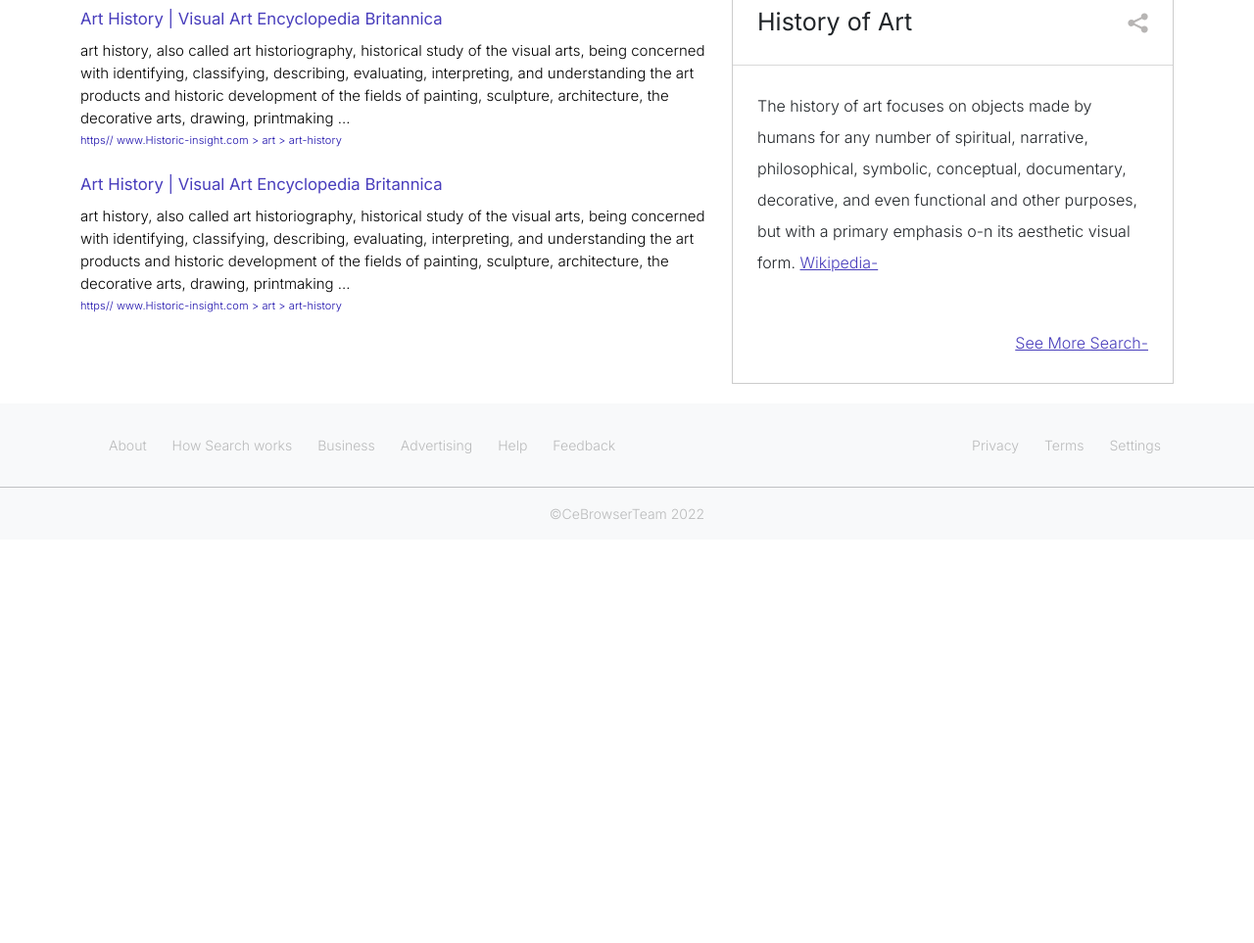
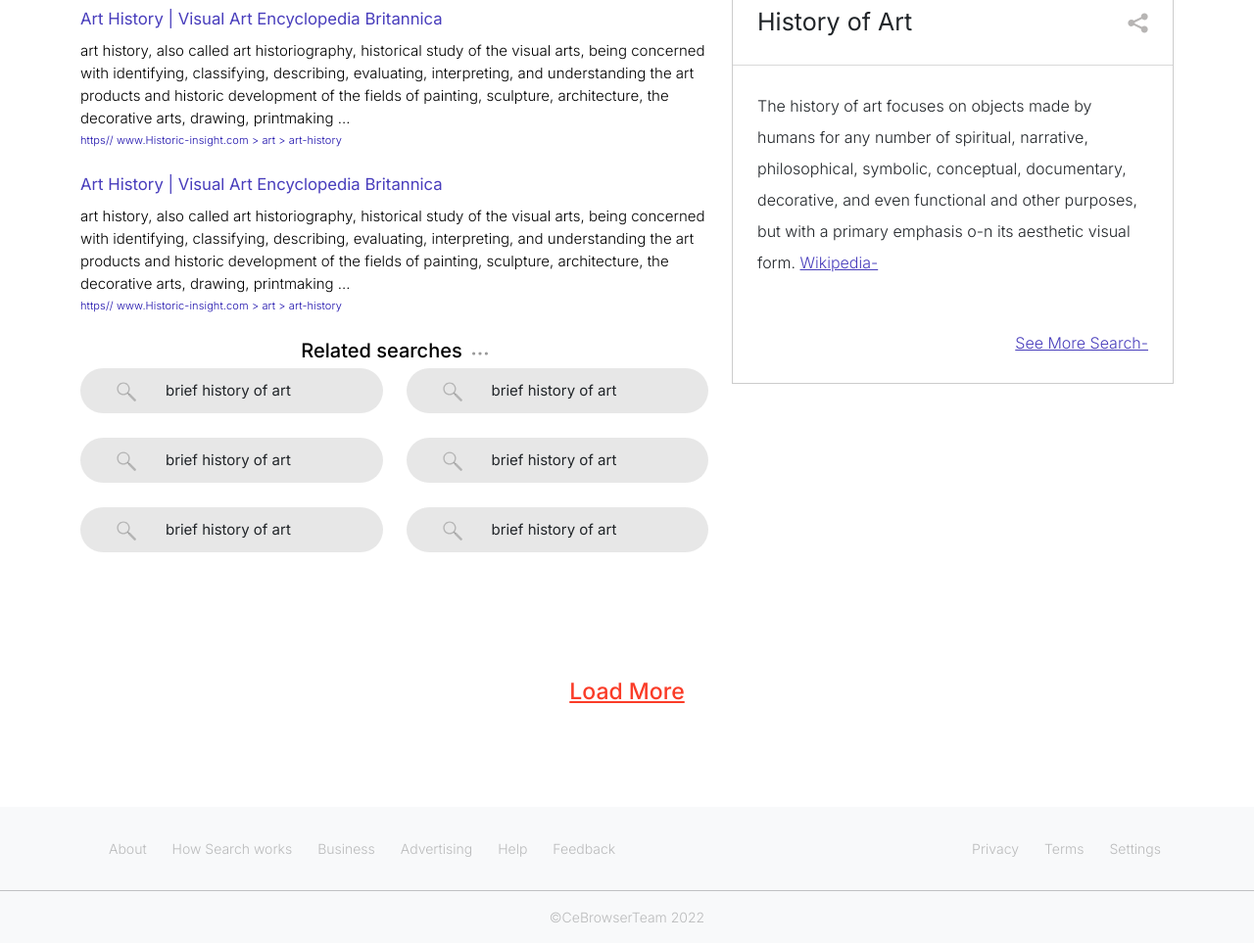
Before and after one commit to eman1000/demo-cebrowser, a website: page app/result.html in a window 1280 px wide. Shown: the part 553-1516 px from the top of the page at 98% size. Before the commit the page ends 1104 px from the top, so only its background shows below. Drawn offline with nearby package versions, Linux system fonts and the light colour scheme; files whose address does not match are found by name.

Commit message:
minor fix

```diff
--- a/app/result.html
+++ b/app/result.html
@@ -72,7 +72,7 @@
       </nav>
     </div>
   </header>
-  <div class="category-nav">
+  <div class="category-nav d-none d-md-block">
     <div class="container">
       <div class="row">
         <div class="col-md-12">
@@ -214,9 +214,83 @@
               </cite>
             </a>
           </div>
+
+          <div class="col-md-12 related-search-wrapper">
+            <div class="related-search-header">
+              <h3>Related searches</h3>
+              <div class="icon-wrapper"><img src="./assets/icons/more.svg"/></div>
+            </div>
+            <div class="row">
+              <div class="col-lg-6">
+                <div class="related-search">
+                  <div class="icon-wrapper">
+                    <img src="./assets/icons/search-icon.svg" />
+                  </div>
+                  <div class="related-text">
+                    brief history of art
+                  </div>
+                </div>
+              </div>
+              <div class="col-lg-6">
+                <div class="related-search">
+                  <div class="icon-wrapper">
+                    <img src="./assets/icons/search-icon.svg" />
+                  </div>
+                  <div class="related-text">
+                    brief history of art
+                  </div>
+                </div>
+              </div>
+
+              <div class="col-lg-6">
+                <div class="related-search">
+                  <div class="icon-wrapper">
+                    <img src="./assets/icons/search-icon.svg" />
+                  </div>
+                  <div class="related-text">
+                    brief history of art
+                  </div>
+                </div>
+              </div>
+
+              <div class="col-lg-6">
+                <div class="related-search">
+                  <div class="icon-wrapper">
+                    <img src="./assets/icons/search-icon.svg" />
+                  </div>
+                  <div class="related-text">
+                    brief history of art
+                  </div>
+                </div>
+              </div>
+
+              <div class="col-lg-6">
+                <div class="related-search">
+                  <div class="icon-wrapper">
+                    <img src="./assets/icons/search-icon.svg" />
+                  </div>
+                  <div class="related-text">
+                    brief history of art
+                  </div>
+                </div>
+              </div>
+
+              <div class="col-lg-6">
+                <div class="related-search">
+                  <div class="icon-wrapper">
+                    <img src="./assets/icons/search-icon.svg" />
+                  </div>
+                  <div class="related-text">
+                    brief history of art
+                  </div>
+                </div>
+              </div>
+            </div>
+
+          </div>
         </div>
       </div>
-      <div class="col-md-5">
+      <div class="col-md-5  d-none d-md-block">
         <div id="main-result-summary" class="">
           <div class="main-result-summary-images">
             <div class="img-row">
@@ -265,11 +339,17 @@
 
 
 
-  <main class="flex-shrink-0">
-    <div class="container-fluid">
+<div class="container">
+  <div class="row">
+    <div class="col-md-12">
+      <div class="bottom-wrapper">
+        <a class="more-text">Load More</a>
+      </div>
+    </div>
+  </div>
+</div>
 
-    </div>
-  </main>
+
   <footer class="footer mt-auto py-3 bg-light">
     <div class="container">
       <nav class="navbar navbar-expand-lg navbar-light bg-light">
--- a/app/scss/_main.scss
+++ b/app/scss/_main.scss
@@ -67,9 +67,10 @@ body{
   }
 }
 .search-result-history{
-  position: static;
+  position: absolute;
   width: 100%;
-  bottom: -20px;
+  top: 99%;
+  z-index: 999;
   max-height: 482px;
   background: $white;
   border: 0.3px solid rgba(0, 0, 0, 0.05);
@@ -357,6 +358,9 @@ cite{
         margin-right: 8px;
         display: block;
       }
+      svg{
+        margin-right: 5px;
+      }
     }
 
   }
@@ -401,3 +405,59 @@ cite{
   }
 
 }
+.bottom-wrapper{
+  margin-top: 100px;
+  margin-bottom: 100px;
+  text-align: center;
+}
+.more-text{
+  font-weight: 500;
+  font-size: 23.0372px;
+  line-height: 35px;
+  color: $primary;
+  text-align: center;
+  cursor: pointer;
+}
+
+.related-search-wrapper{
+  margin-top: 25px;
+  .related-search-header{
+    display: flex;
+    flex-direction: row;
+    align-items: center;
+    justify-content: center;
+    .icon-wrapper{
+      width: 16px;
+      height: 16px;
+      margin-left: 10px;
+      margin-bottom: 10px;
+    }
+  }
+  h3{
+    font-weight: 500;
+    font-size: 20px;
+    line-height: 20px;
+    /* or 100% */
+
+
+    color: $black;
+  }
+  .related-search{
+    display: flex;
+    flex-direction: row;
+    align-items: center;
+    background: rgba(196, 196, 196, 0.4);
+    border-radius: 25px;
+    padding: 12px;
+    padding-left: 37px;
+    padding-right: 37px;
+    font-weight: 400;
+    font-size: 15px;
+    line-height: 22px;
+    margin-bottom: 25px;
+    cursor: pointer;
+    .icon-wrapper{
+      padding-right: 30px;
+    }
+  }
+}
```
Also changed, not shown: app/assets/icons/more.svg (added), app/css/themesberg.css.
